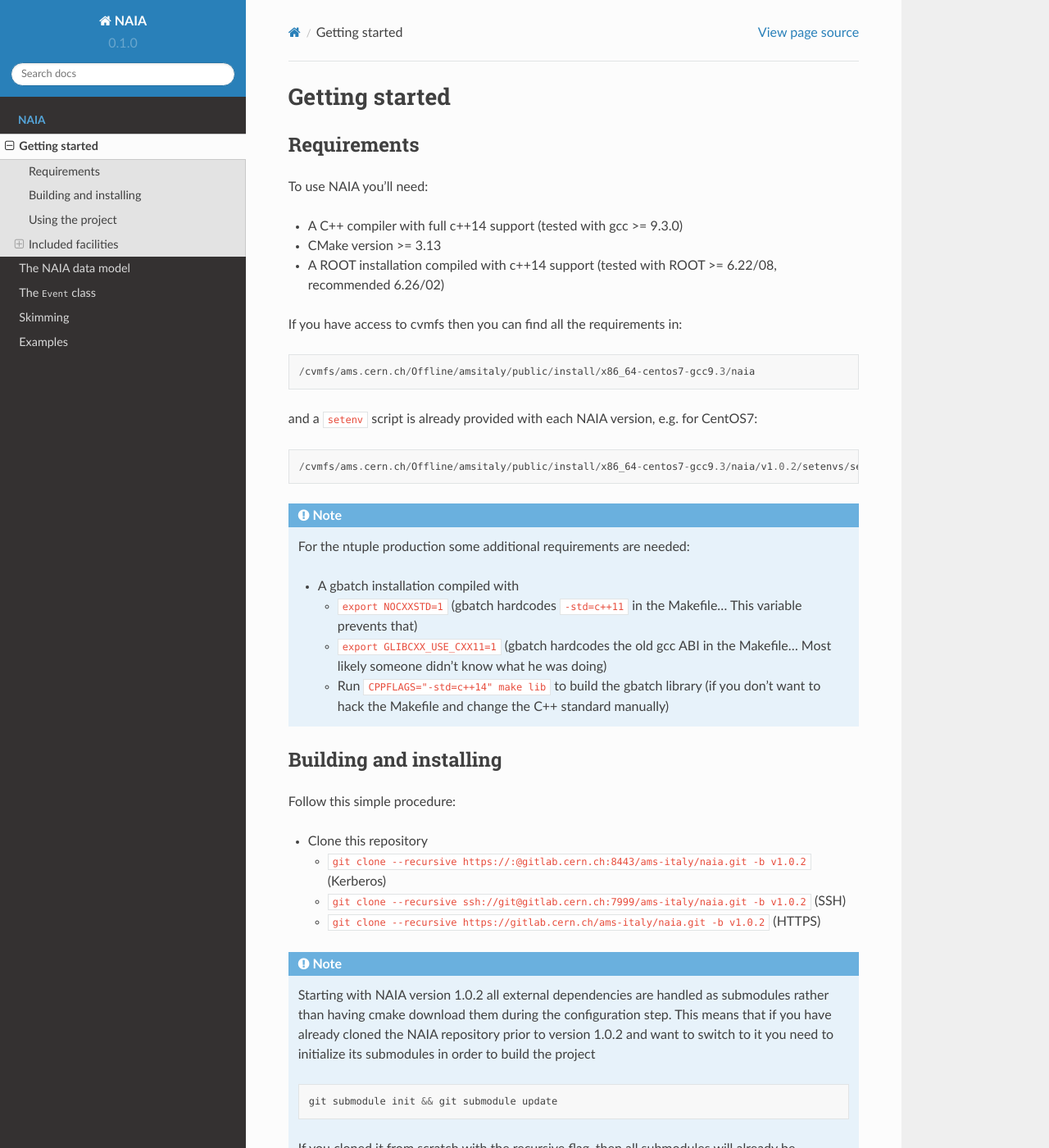
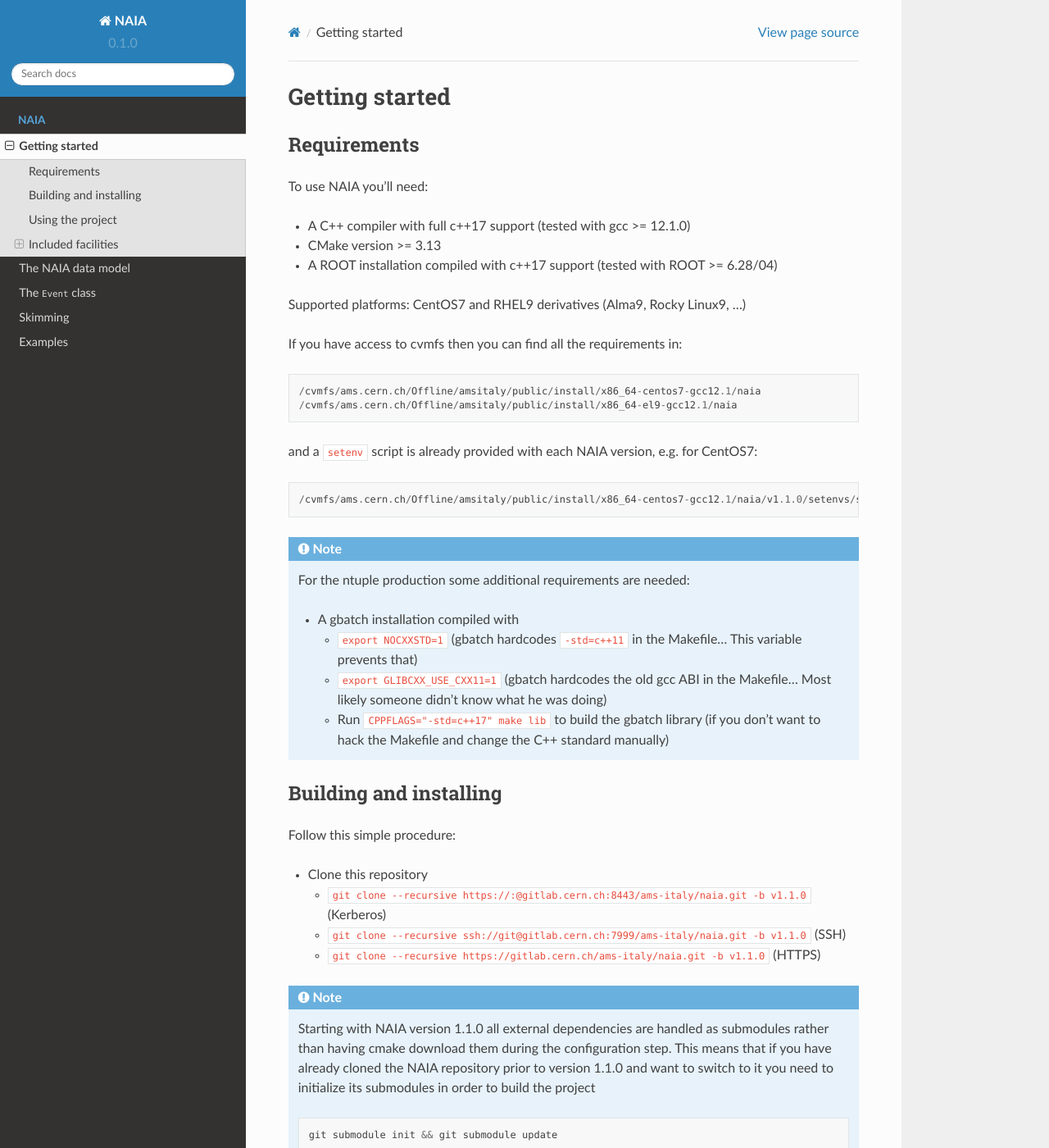
Before and after one commit to valerioformato/NAIA-readthedocs, a Sphinx documentation site: the page built from docs/source/build-install.rst, in a window 1280 px wide and 1400 px high. Shown: the whole window at 82% size. Built offline with Sphinx 7.4.7 and the Read the Docs theme 2.0.0, drawn with Linux system fonts in a browser that asks for light colours.

Commit message:
Update to v1.1.0

```diff
--- a/docs/source/build-install.rst
+++ b/docs/source/build-install.rst
@@ -5,17 +5,20 @@
 ------------
 To use NAIA you'll need:
 
-* A C++ compiler with full c++14 support (tested with gcc >= 9.3.0)
+* A C++ compiler with full c++17 support (tested with gcc >= 12.1.0)
 * CMake version >= 3.13
-* A ROOT installation compiled with c++14 support (tested with ROOT >= 6.22/08, recommended 6.26/02)
+* A ROOT installation compiled with c++17 support (tested with ROOT >= 6.28/04)
+
+Supported platforms: CentOS7 and RHEL9 derivatives (Alma9, Rocky Linux9, ...)
 
 If you have access to cvmfs then you can find all the requirements in::
 
-  /cvmfs/ams.cern.ch/Offline/amsitaly/public/install/x86_64-centos7-gcc9.3/naia
+  /cvmfs/ams.cern.ch/Offline/amsitaly/public/install/x86_64-centos7-gcc12.1/naia
+  /cvmfs/ams.cern.ch/Offline/amsitaly/public/install/x86_64-el9-gcc12.1/naia
 
 and a ``setenv`` script is already provided with each NAIA version, e.g. for CentOS7::
 
-  /cvmfs/ams.cern.ch/Offline/amsitaly/public/install/x86_64-centos7-gcc9.3/naia/v1.0.2/setenvs/setenv_gcc6.26_cc7.sh
+  /cvmfs/ams.cern.ch/Offline/amsitaly/public/install/x86_64-centos7-gcc12.1/naia/v1.1.0/setenvs/setenv_gcc6.28_cc7.sh
 
 .. note::
 
@@ -25,7 +28,7 @@
 
       * ``export NOCXXSTD=1`` (gbatch hardcodes ``-std=c++11`` in the Makefile... This variable prevents that)
       * ``export GLIBCXX_USE_CXX11=1`` (gbatch hardcodes the old gcc ABI in the Makefile... Most likely someone didn't know what he was doing)
-      * Run ``CPPFLAGS="-std=c++14" make lib`` to build the gbatch library (if you don't want to hack the Makefile and change the C++ standard manually)
+      * Run ``CPPFLAGS="-std=c++17" make lib`` to build the gbatch library (if you don't want to hack the Makefile and change the C++ standard manually)
 
 
 Building and installing
@@ -35,14 +38,14 @@
 
 * Clone this repository
 
-  * ``git clone --recursive https://:@gitlab.cern.ch:8443/ams-italy/naia.git -b v1.0.2`` (Kerberos)
-  * ``git clone --recursive ssh://git@gitlab.cern.ch:7999/ams-italy/naia.git -b v1.0.2`` (SSH)
-  * ``git clone --recursive https://gitlab.cern.ch/ams-italy/naia.git -b v1.0.2`` (HTTPS)
+  * ``git clone --recursive https://:@gitlab.cern.ch:8443/ams-italy/naia.git -b v1.1.0`` (Kerberos)
+  * ``git clone --recursive ssh://git@gitlab.cern.ch:7999/ams-italy/naia.git -b v1.1.0`` (SSH)
+  * ``git clone --recursive https://gitlab.cern.ch/ams-italy/naia.git -b v1.1.0`` (HTTPS)
 
 .. note::
 
-  Starting with NAIA version 1.0.2 all external dependencies are handled as submodules rather than having cmake download them during the configuration step.
-  This means that if you have already cloned the NAIA repository prior to version 1.0.2 and want to switch to it you need to initialize its submodules in
+  Starting with NAIA version 1.1.0 all external dependencies are handled as submodules rather than having cmake download them during the configuration step.
+  This means that if you have already cloned the NAIA repository prior to version 1.1.0 and want to switch to it you need to initialize its submodules in
   order to build the project
 
   .. code-block:: bash
--- a/docs/source/datamodel/skimming.rst
+++ b/docs/source/datamodel/skimming.rst
@@ -3,9 +3,9 @@
 
 Ntuple skimming is very easy to do in NAIA. You can setup a new file for your skimmed ntuples by calling
 ``NAIAChain::CreateSkimTree`` and specifying the name of the output root file
-(`see doxygen <https://naia-docs.web.cern.ch/naia-docs/v1.0.2/classNAIA_1_1NAIAChain.html#aeca79ddd1a0f42ede2f82642087d91ed>`_).
+(`see doxygen <https://naia-docs.web.cern.ch/naia-docs/v1.1.0/classNAIA_1_1NAIAChain.html#aeca79ddd1a0f42ede2f82642087d91ed>`_).
 
-``CreateSkimTree`` will return a ``SkimTreeHandle`` `object <https://naia-docs.web.cern.ch/naia-docs/v1.0.2/classNAIA_1_1SkimTreeHandle.html>`_.
+``CreateSkimTree`` will return a ``SkimTreeHandle`` `object <https://naia-docs.web.cern.ch/naia-docs/v1.1.0/classNAIA_1_1SkimTreeHandle.html>`_.
 As the name implies the ``SkimTreeHandle`` is a handle to the new tree, you can call ``Fill`` on it to save a given event
 in the new tree.
 
```
Also changed, not shown: docs/source/datamodel/datamodel.rst (+23 -23 lines), docs/source/datamodel/event.rst (+23 -23 lines).
